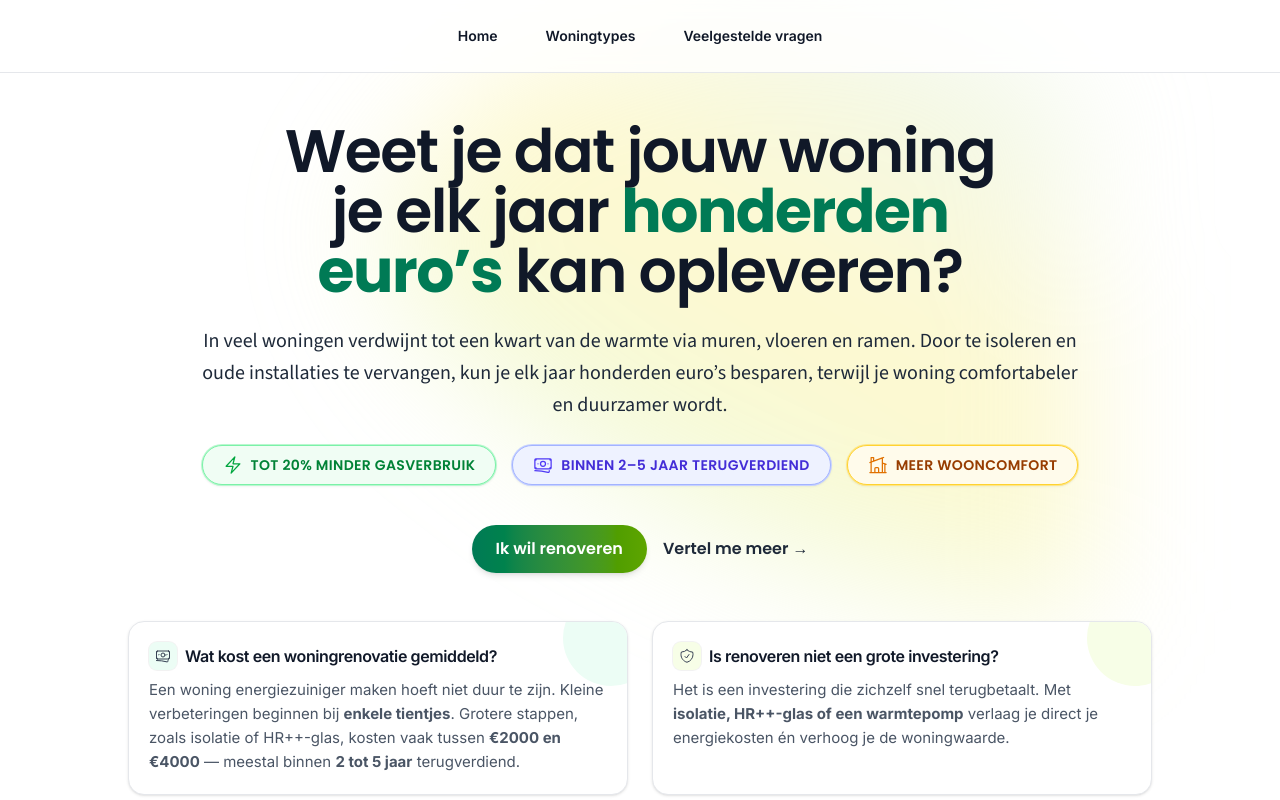
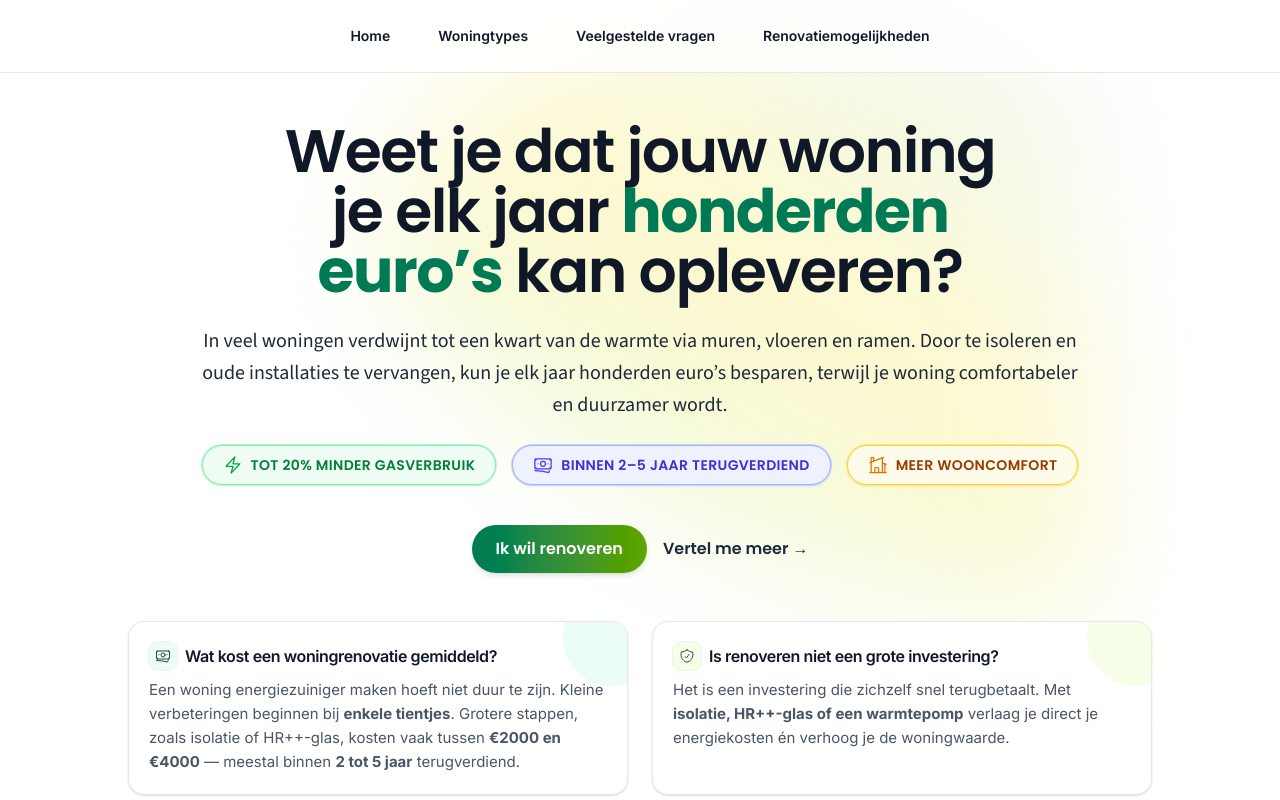
Before and after one commit to tjmichiels/renoveerjewoning, a Next.js app: page / in a window 1280 px wide. Shown: the top 800 px of the page. Built offline with nearby package versions, Linux system fonts and the light colour scheme.

Commit message:
user story 1.5 (voor een deel uitgewerkt, aanpassingen komen nog)

```diff
--- a/app/content/navigation.ts
+++ b/app/content/navigation.ts
@@ -2,4 +2,5 @@ export const NAV = [
     {name: "Home", href: "/"},
     { name: "Woningtypes", href: "/woningtypes" },
     {name: "Veelgestelde vragen", href: "/faq"},
+    {name: "Renovatiemogelijkheden", href: "/renovatiemogelijkheden"},
 ];
--- a/app/woningtypes/[type]/page.tsx
+++ b/app/woningtypes/[type]/page.tsx
@@ -136,7 +136,6 @@ export default function HousingTypeDetailPage({ params }: Props) {
                                         key={idx}
                                         className="flex h-full flex-col rounded-2xl border border-gray-200 bg-white p-5 shadow-sm"
                                     >
-                                        {/* Titel + icoon op één regel */}
                                         <div className="flex items-center gap-2">
                                             <span className="inline-flex items-center justify-center rounded-lg bg-emerald-50 p-1.5">
                                               <Icon className="h-4 w-4 text-emerald-700" aria-hidden/>
```
